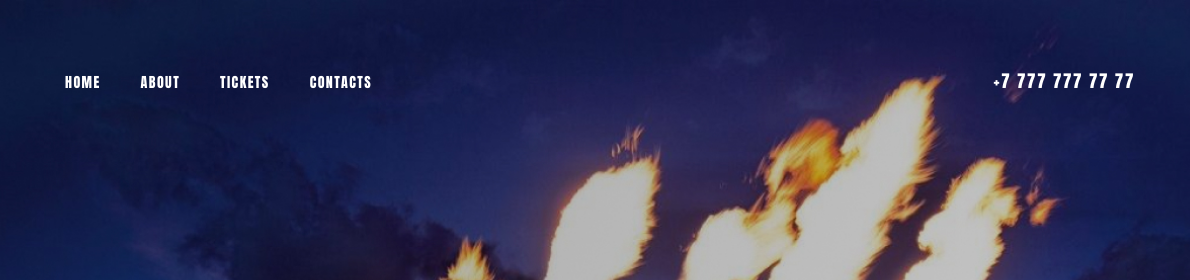
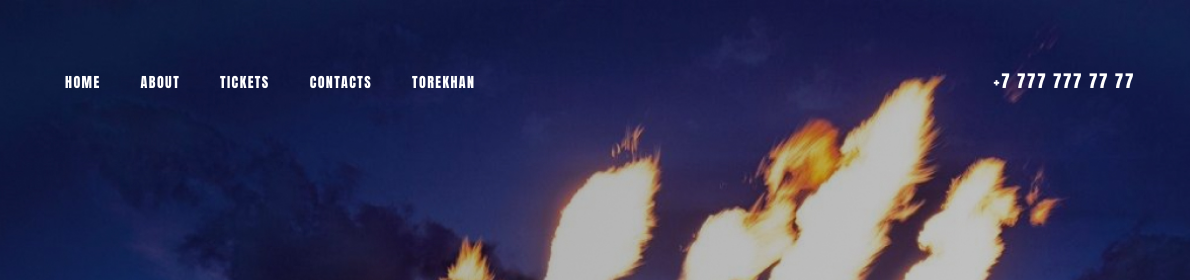
Before and after one commit to Topexan/test-site, a plain HTML site: page index.html in a window 1280 px wide. Shown: the top 280 px of the page, 90-1280 px from the left. Drawn offline with nearby package versions, Linux system fonts and the light colour scheme.

Commit message:
added Torekhan

```diff
--- a/index.html
+++ b/index.html
@@ -32,6 +32,11 @@
 					<li>
 						<a href="#">
 							Contacts
+						</a>
+					</li>
+					<li>
+						<a href="#">
+							Torekhan
 						</a>
 					</li>
 				</ul>
```
